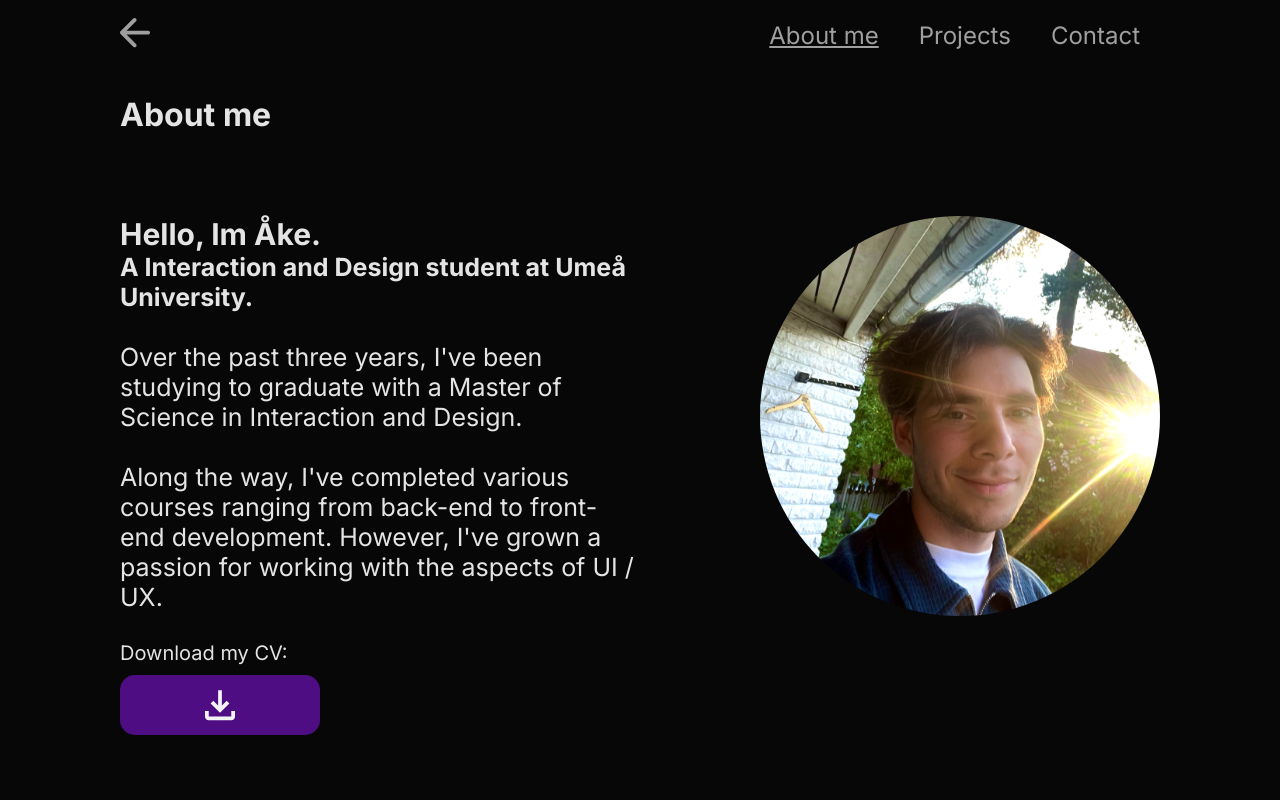
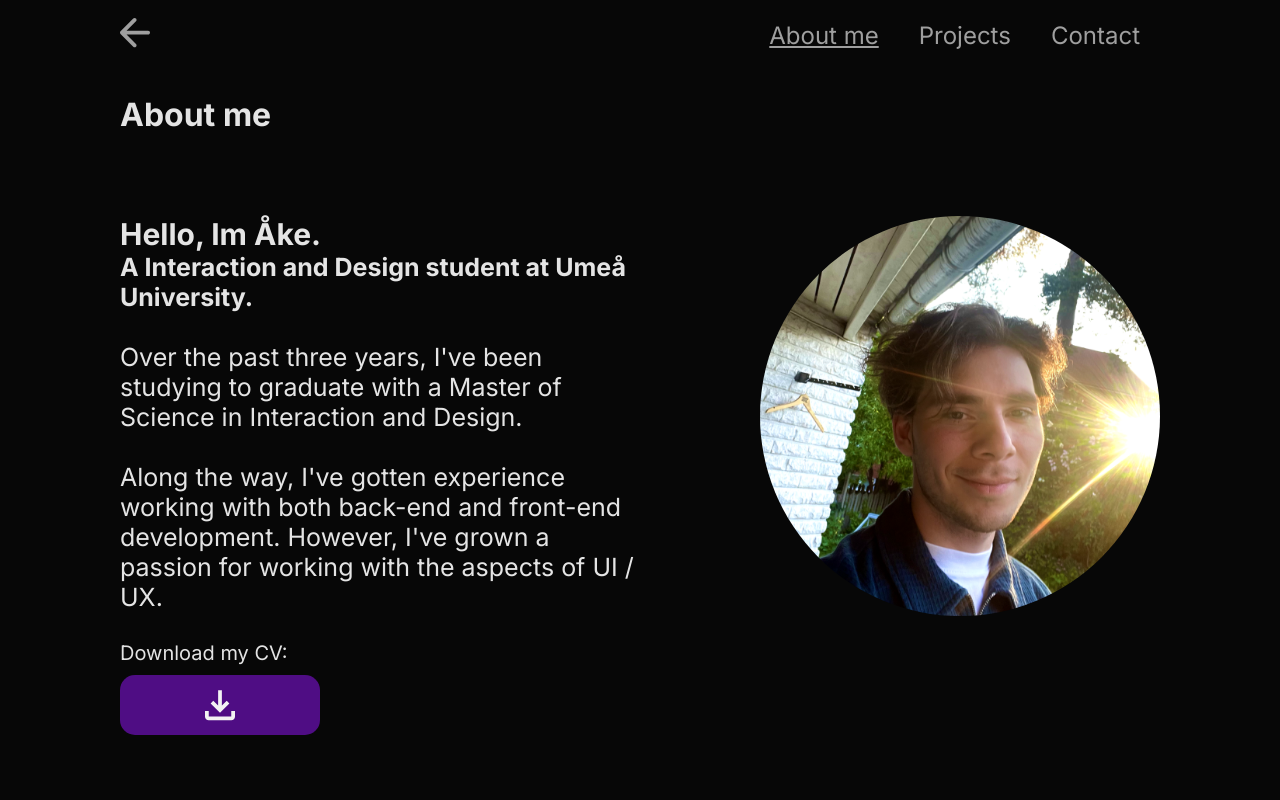
Before and after one commit to CodingQuercus/oak, a Next.js app: page /about in a window 1280 px wide. Shown: the top 800 px of the page. Built offline with nearby package versions, Linux system fonts and the light colour scheme.

Commit message:
rewritten info

```diff
--- a/src/app/about/page.js
+++ b/src/app/about/page.js
@@ -29,7 +29,7 @@ export default function About() {
               Over the past three years, I&#39;ve been studying to graduate with a Master of Science in Interaction and Design.
               <br></br>
               <br></br>
-              Along the way, I&#39;ve completed various courses ranging from back-end to front-end development. However, I&#39;ve grown a passion for working with the aspects of UI / UX.
+              Along the way, I&#39;ve gotten experience working with both back-end and front-end development. However, I&#39;ve grown a passion for working with the aspects of UI / UX.
             </p>
           </div>
           <div className={styles.imageContainer}>
```
